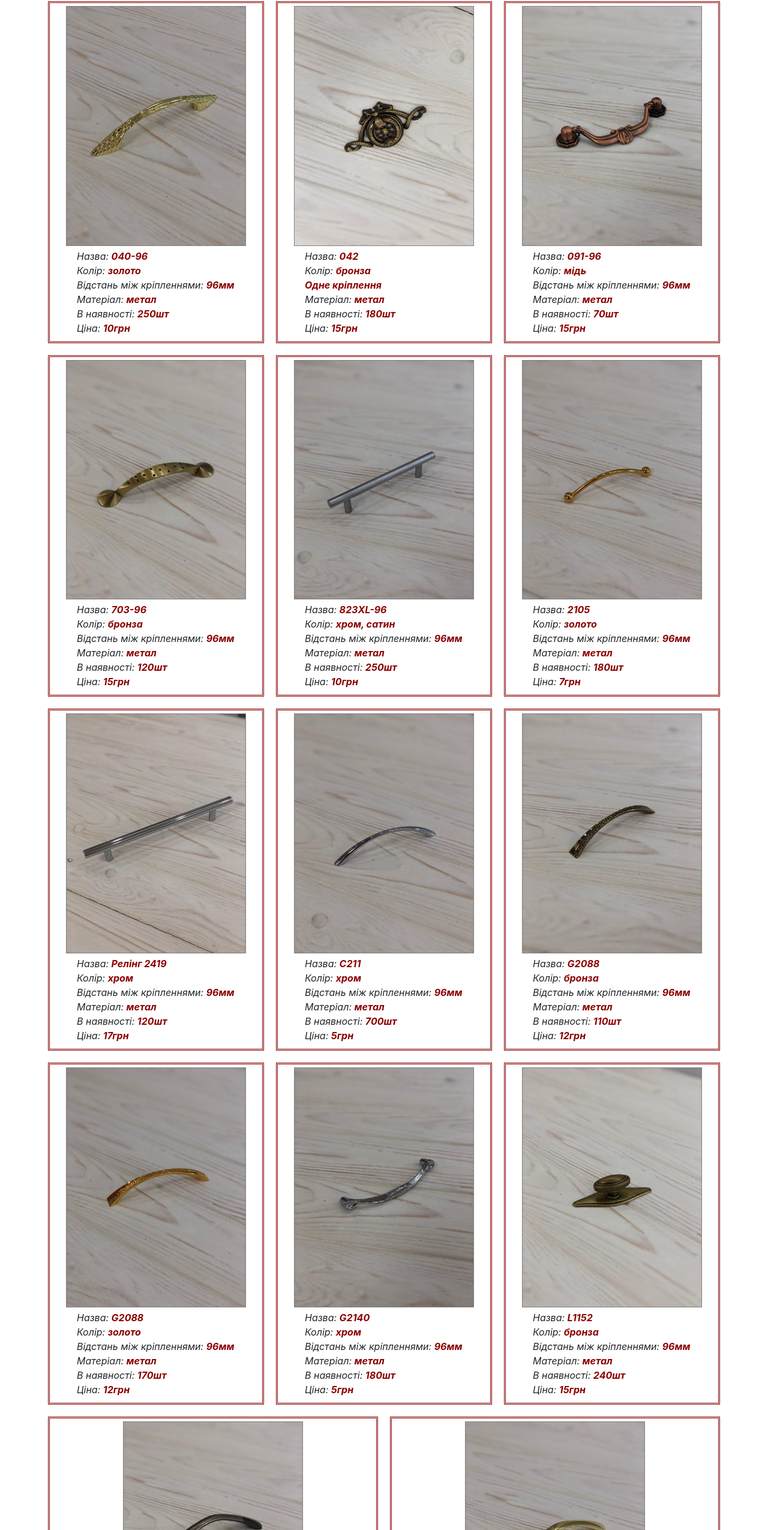
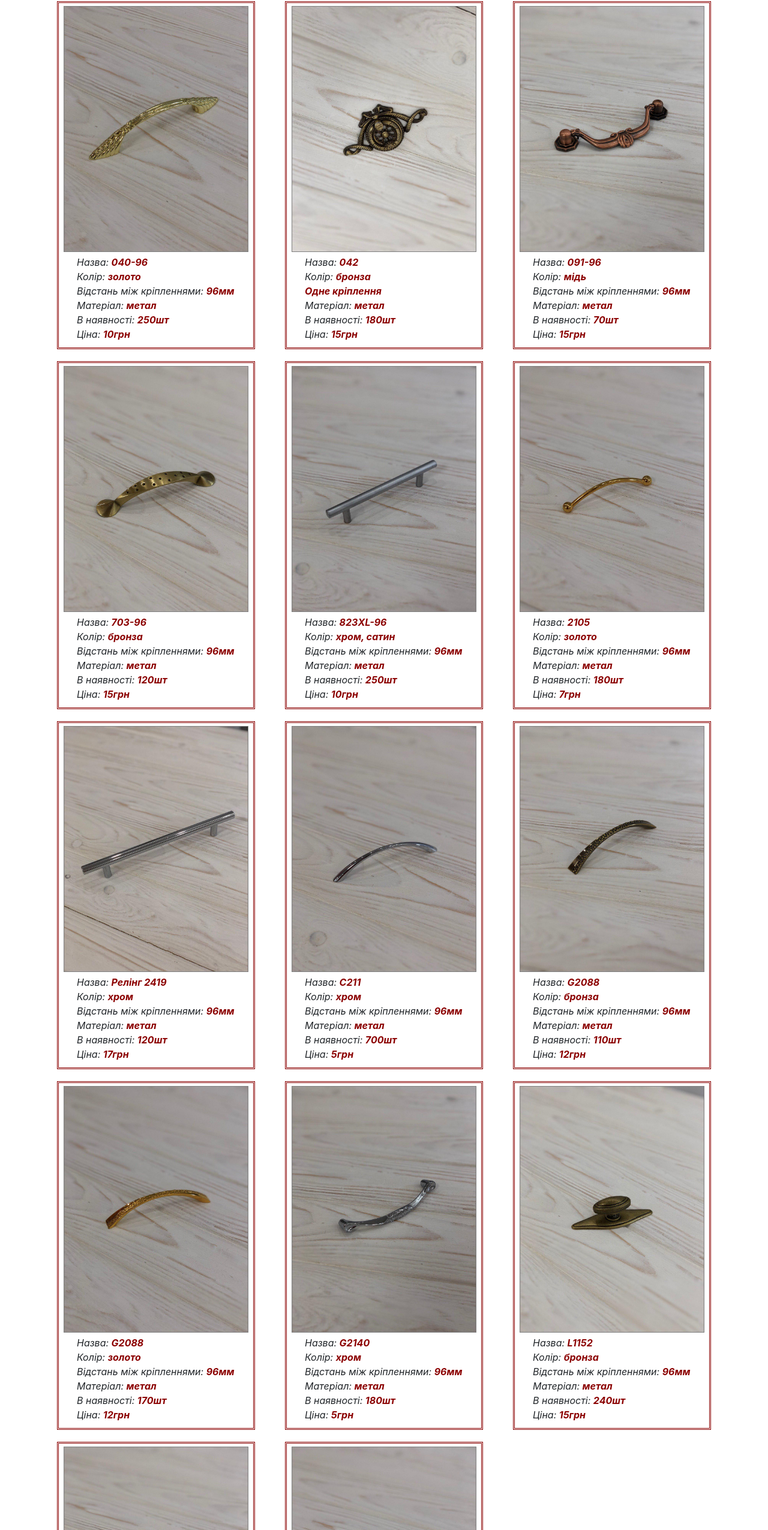
Before and after one commit to ostap-lozinskyi/Furniture, a plain HTML site: page index.html in a window 1280 px wide. Shown: the part 203-2753 px from the top of the page at 60% size. Drawn offline with nearby package versions, Linux system fonts and the light colour scheme.

Commit message:
commit 5

```diff
--- a/index.html
+++ b/index.html
@@ -21,12 +21,13 @@
 <body>
 <div class="header">
     <h1>Розпродаж меблевої фурнітури</h1>
-    <p>замовити можна за тел. 0676755230</p>
+    <p>замовити можна за тел. 0676755230 м. Львів</p>
 </div>
 <h2>Ручки меблеві</h2>
 <div class="container">
     <div class="row">
-        <div class="image-container col">
+        <div class="col-lg-4 col-md-6">
+            <div class="image-container">
                 <img class="image" src="resources/images/040-96_gold.jpg" data-toggle="modal"
                      data-target="#exampleModalCenter1">
                 <div class="description">
@@ -36,6 +37,7 @@
                     <p>Матеріал: <b>метал</b></p>
                     <p>В наявності: <b>250шт</b></p>
                     <p>Ціна: <b>10грн</b></p>
+                </div>
             </div>
         </div>
         <!-- Modal -->
@@ -54,7 +56,8 @@
         </div>
         <!-- Modal end-->
 
-        <div class="image-container col">
+        <div class="col-lg-4 col-md-6">
+            <div class="image-container">
                 <img class="image" src="resources/images/042_bronze.jpg" data-toggle="modal"
                      data-target="#exampleModalCenter2">
                 <div class="description">
@@ -64,6 +67,7 @@
                     <p>Матеріал: <b>метал</b></p>
                     <p>В наявності: <b>180шт</b></p>
                     <p>Ціна: <b>15грн</b></p>
+                </div>
             </div>
         </div>
         <!-- Modal -->
@@ -82,7 +86,8 @@
         </div>
         <!-- Modal end-->
 
-        <div class="image-container col">
+        <div class="col-lg-4 col-md-6">
+            <div class="image-container">
                 <img class="image" src="resources/images/091-96_copper.jpg" data-toggle="modal"
                      data-target="#exampleModalCenter3">
                 <div class="description">
@@ -92,6 +97,7 @@
                     <p>Матеріал: <b>метал</b></p>
                     <p>В наявності: <b>70шт</b></p>
                     <p>Ціна: <b>15грн</b></p>
+                </div>
             </div>
         </div>
         <!-- Modal -->
@@ -110,7 +116,8 @@
         </div>
         <!-- Modal end-->
 
-        <div class="image-container col">
+        <div class="col-lg-4 col-md-6">
+            <div class="image-container">
                 <img class="image" src="resources/images/703-96_bronze.jpg" data-toggle="modal"
                      data-target="#exampleModalCenter4">
                 <div class="description">
@@ -120,6 +127,7 @@
                     <p>Матеріал: <b>метал</b></p>
                     <p>В наявності: <b>120шт</b></p>
                     <p>Ціна: <b>15грн</b></p>
+                </div>
             </div>
         </div>
         <!-- Modal -->
@@ -138,7 +146,8 @@
         </div>
         <!-- Modal end-->
 
-        <div class="image-container col">
+        <div class="col-lg-4 col-md-6">
+            <div class="image-container">
                 <img class="image" src="resources/images/823XL-96_chrome.jpg" data-toggle="modal"
                      data-target="#exampleModalCenter5">
                 <div class="description">
@@ -148,6 +157,7 @@
                     <p>Матеріал: <b>метал</b></p>
                     <p>В наявності: <b>250шт</b></p>
                     <p>Ціна: <b>10грн</b></p>
+                </div>
             </div>
         </div>
         <!-- Modal -->
@@ -166,7 +176,8 @@
         </div>
         <!-- Modal end-->
 
-        <div class="image-container col">
+        <div class="col-lg-4 col-md-6">
+            <div class="image-container">
                 <img class="image" src="resources/images/2105_gold.jpg" data-toggle="modal"
                      data-target="#exampleModalCenter6">
                 <div class="description">
@@ -176,6 +187,7 @@
                     <p>Матеріал: <b>метал</b></p>
                     <p>В наявності: <b>180шт</b></p>
                     <p>Ціна: <b>7грн</b></p>
+                </div>
             </div>
         </div>
         <!-- Modal -->
@@ -194,7 +206,8 @@
         </div>
         <!-- Modal end-->
 
-        <div class="image-container col">
+        <div class="col-lg-4 col-md-6">
+            <div class="image-container">
                 <img class="image" src="resources/images/2419_chrome.jpg" data-toggle="modal"
                      data-target="#exampleModalCenter7">
                 <div class="description">
@@ -204,6 +217,7 @@
                     <p>Матеріал: <b>метал</b></p>
                     <p>В наявності: <b>120шт</b></p>
                     <p>Ціна: <b>17грн</b></p>
+                </div>
             </div>
         </div>
         <!-- Modal -->
@@ -222,7 +236,8 @@
         </div>
         <!-- Modal end-->
 
-        <div class="image-container col">
+        <div class="col-lg-4 col-md-6">
+            <div class="image-container">
                 <img class="image" src="resources/images/C211_chrome.jpg" data-toggle="modal"
                      data-target="#exampleModalCenter8">
                 <div class="description">
@@ -234,13 +249,15 @@
                     <p>Ціна: <b>5грн</b></p>
                 </div>
             </div>
+        </div>
         <!-- Modal -->
         <div class="modal fade text-center" id="exampleModalCenter8" tabindex="-1" role="dialog"
              aria-labelledby="exampleModalCenterTitle" aria-hidden="true">
             <div class="modal-dialog modal-lg" role="document">
                 <div class="modal-content">
                     <div class="modal-body">
-                        <button type="button" class="close" data-dismiss="modal" aria-label="Close">
+                        <button type="button" class="close" data-dismiss="modal"
+                                aria-label="Close">
                             <span aria-hidden="true">&times;</span>
                         </button>
                         <img class="photoIDModal" src="resources/images/C211_chrome.jpg">
@@ -250,7 +267,8 @@
         </div>
         <!-- Modal end-->
 
-        <div class="image-container col">
+        <div class="col-lg-4 col-md-6">
+            <div class="image-container">
                 <img class="image" src="resources/images/G2088_bronze.jpg" data-toggle="modal"
                      data-target="#exampleModalCenter9">
                 <div class="description">
@@ -262,13 +280,16 @@
                     <p>Ціна: <b>12грн</b></p>
                 </div>
             </div>
+        </div>
         <!-- Modal -->
-        <div class="modal fade text-center" id="exampleModalCenter9" tabindex="-1" role="dialog"
+        <div class="modal fade text-center" id="exampleModalCenter9" tabindex="-1"
+             role="dialog"
              aria-labelledby="exampleModalCenterTitle" aria-hidden="true">
             <div class="modal-dialog modal-lg" role="document">
                 <div class="modal-content">
                     <div class="modal-body">
-                        <button type="button" class="close" data-dismiss="modal" aria-label="Close">
+                        <button type="button" class="close" data-dismiss="modal"
+                                aria-label="Close">
                             <span aria-hidden="true">&times;</span>
                         </button>
                         <img class="photoIDModal" src="resources/images/G2088_bronze.jpg">
@@ -278,7 +299,8 @@
         </div>
         <!-- Modal end-->
 
-        <div class="image-container col">
+        <div class="col-lg-4 col-md-6">
+            <div class="image-container">
                 <img class="image" src="resources/images/G2088_gold.jpg" data-toggle="modal"
                      data-target="#exampleModalCenter10">
                 <div class="description">
@@ -290,13 +312,16 @@
                     <p>Ціна: <b>12грн</b></p>
                 </div>
             </div>
+        </div>
         <!-- Modal -->
-        <div class="modal fade text-center" id="exampleModalCenter10" tabindex="-1" role="dialog"
+        <div class="modal fade text-center" id="exampleModalCenter10" tabindex="-1"
+             role="dialog"
              aria-labelledby="exampleModalCenterTitle" aria-hidden="true">
             <div class="modal-dialog modal-lg" role="document">
                 <div class="modal-content">
                     <div class="modal-body">
-                        <button type="button" class="close" data-dismiss="modal" aria-label="Close">
+                        <button type="button" class="close" data-dismiss="modal"
+                                aria-label="Close">
                             <span aria-hidden="true">&times;</span>
                         </button>
                         <img class="photoIDModal" src="resources/images/G2088_gold.jpg">
@@ -306,8 +331,10 @@
         </div>
         <!-- Modal end-->
 
-        <div class="image-container col">
-            <img class="image" src="resources/images/G2140_chrome.jpg" data-toggle="modal"
+        <div class="col-lg-4 col-md-6">
+            <div class="image-container">
+                <img class="image" src="resources/images/G2140_chrome.jpg"
+                     data-toggle="modal"
                      data-target="#exampleModalCenter11">
                 <div class="description">
                     <p>Назва: <b>G2140</b></p>
@@ -318,24 +345,30 @@
                     <p>Ціна: <b>5грн</b></p>
                 </div>
             </div>
+        </div>
         <!-- Modal -->
-        <div class="modal fade text-center" id="exampleModalCenter11" tabindex="-1" role="dialog"
+        <div class="modal fade text-center" id="exampleModalCenter11" tabindex="-1"
+             role="dialog"
              aria-labelledby="exampleModalCenterTitle" aria-hidden="true">
             <div class="modal-dialog modal-lg" role="document">
                 <div class="modal-content">
                     <div class="modal-body">
-                        <button type="button" class="close" data-dismiss="modal" aria-label="Close">
+                        <button type="button" class="close" data-dismiss="modal"
+                                aria-label="Close">
                             <span aria-hidden="true">&times;</span>
                         </button>
-                        <img class="photoIDModal" src="resources/images/G2140_chrome.jpg">
+                        <img class="photoIDModal"
+                             src="resources/images/G2140_chrome.jpg">
                     </div>
                 </div>
             </div>
         </div>
         <!-- Modal end-->
 
-        <div class="image-container col">
-            <img class="image" src="resources/images/L1152_bronze.jpg" data-toggle="modal"
+        <div class="col-lg-4 col-md-6">
+            <div class="image-container">
+                <img class="image" src="resources/images/L1152_bronze.jpg"
+                     data-toggle="modal"
                      data-target="#exampleModalCenter12">
                 <div class="description">
                     <p>Назва: <b>L1152</b></p>
@@ -346,24 +379,30 @@
                     <p>Ціна: <b>15грн</b></p>
                 </div>
             </div>
+        </div>
         <!-- Modal -->
-        <div class="modal fade text-center" id="exampleModalCenter12" tabindex="-1" role="dialog"
+        <div class="modal fade text-center" id="exampleModalCenter12"
+             tabindex="-1" role="dialog"
              aria-labelledby="exampleModalCenterTitle" aria-hidden="true">
             <div class="modal-dialog modal-lg" role="document">
                 <div class="modal-content">
                     <div class="modal-body">
-                        <button type="button" class="close" data-dismiss="modal" aria-label="Close">
+                        <button type="button" class="close" data-dismiss="modal"
+                                aria-label="Close">
                             <span aria-hidden="true">&times;</span>
                         </button>
-                        <img class="photoIDModal" src="resources/images/L1152_bronze.jpg">
+                        <img class="photoIDModal"
+                             src="resources/images/L1152_bronze.jpg">
                     </div>
                 </div>
             </div>
         </div>
         <!-- Modal end-->
 
-        <div class="image-container col">
-            <img class="image" src="resources/images/UN-89_chrome.jpg" data-toggle="modal"
+        <div class="col-lg-4 col-md-6">
+            <div class="image-container">
+                <img class="image" src="resources/images/UN-89_chrome.jpg"
+                     data-toggle="modal"
                      data-target="#exampleModalCenter13">
                 <div class="description">
                     <p>Назва: <b>UN-89</b></p>
@@ -374,24 +413,30 @@
                     <p>Ціна: <b>12грн</b></p>
                 </div>
             </div>
+        </div>
         <!-- Modal -->
-        <div class="modal fade text-center" id="exampleModalCenter13" tabindex="-1" role="dialog"
+        <div class="modal fade text-center" id="exampleModalCenter13"
+             tabindex="-1" role="dialog"
              aria-labelledby="exampleModalCenterTitle" aria-hidden="true">
             <div class="modal-dialog modal-lg" role="document">
                 <div class="modal-content">
                     <div class="modal-body">
-                        <button type="button" class="close" data-dismiss="modal" aria-label="Close">
+                        <button type="button" class="close"
+                                data-dismiss="modal" aria-label="Close">
                             <span aria-hidden="true">&times;</span>
                         </button>
-                        <img class="photoIDModal" src="resources/images/UN-89_chrome.jpg">
+                        <img class="photoIDModal"
+                             src="resources/images/UN-89_chrome.jpg">
                     </div>
                 </div>
             </div>
         </div>
         <!-- Modal end-->
 
-        <div class="image-container col">
-            <img class="image" src="resources/images/UN-89_gold.jpg" data-toggle="modal"
+        <div class="col-lg-4 col-md-6">
+            <div class="image-container">
+                <img class="image" src="resources/images/UN-89_gold.jpg"
+                     data-toggle="modal"
                      data-target="#exampleModalCenter14">
                 <div class="description">
                     <p>Назва: <b>UN-89</b></p>
@@ -403,15 +448,19 @@
                 </div>
             </div>
             <!-- Modal -->
-        <div class="modal fade text-center" id="exampleModalCenter14" tabindex="-1" role="dialog"
-             aria-labelledby="exampleModalCenterTitle" aria-hidden="true">
+            <div class="modal fade text-center" id="exampleModalCenter14"
+                 tabindex="-1" role="dialog"
+                 aria-labelledby="exampleModalCenterTitle"
+                 aria-hidden="true">
                 <div class="modal-dialog modal-lg" role="document">
                     <div class="modal-content">
                         <div class="modal-body">
-                        <button type="button" class="close" data-dismiss="modal" aria-label="Close">
+                            <button type="button" class="close"
+                                    data-dismiss="modal" aria-label="Close">
                                 <span aria-hidden="true">&times;</span>
                             </button>
-                        <img class="photoIDModal" src="resources/images/UN-89_gold.jpg">
+                            <img class="photoIDModal"
+                                 src="resources/images/UN-89_gold.jpg">
                         </div>
                     </div>
                 </div>
@@ -419,5 +468,6 @@
             <!-- Modal end-->
         </div>
     </div>
+</div>
 </body>
 </html>
--- a/resources/css/index.css
+++ b/resources/css/index.css
@@ -28,7 +28,6 @@ h2 {
 .header {
     width: 100%;
     background: linear-gradient(to right, darkred, crimson);
-    /*background-color: darkred;*/
     padding-bottom: 10px;
     color: white;
     text-align: center;
@@ -46,7 +45,7 @@ h2 {
 }
 
 .image {
-    width: 300px;
+    width: 95%;
     border: 1px solid gray;
     margin: 5px;
 }
@@ -63,12 +62,12 @@ h2 {
 }
 
 .photoIDModal {
-    width: 600px;
+    width: 100%;
     border: 1px solid gray;
 }
 
-@media (max-width: 992px) {
-    .photoIDModal {
-        width: 300px;
-    }
-}
+/*@media (max-width: 992px) {*/
+    /*.photoIDModal {*/
+        /*width: 300px;*/
+    /*}*/
+/*}*/
```
Lines whose indentation alone changed are shown as unchanged.
